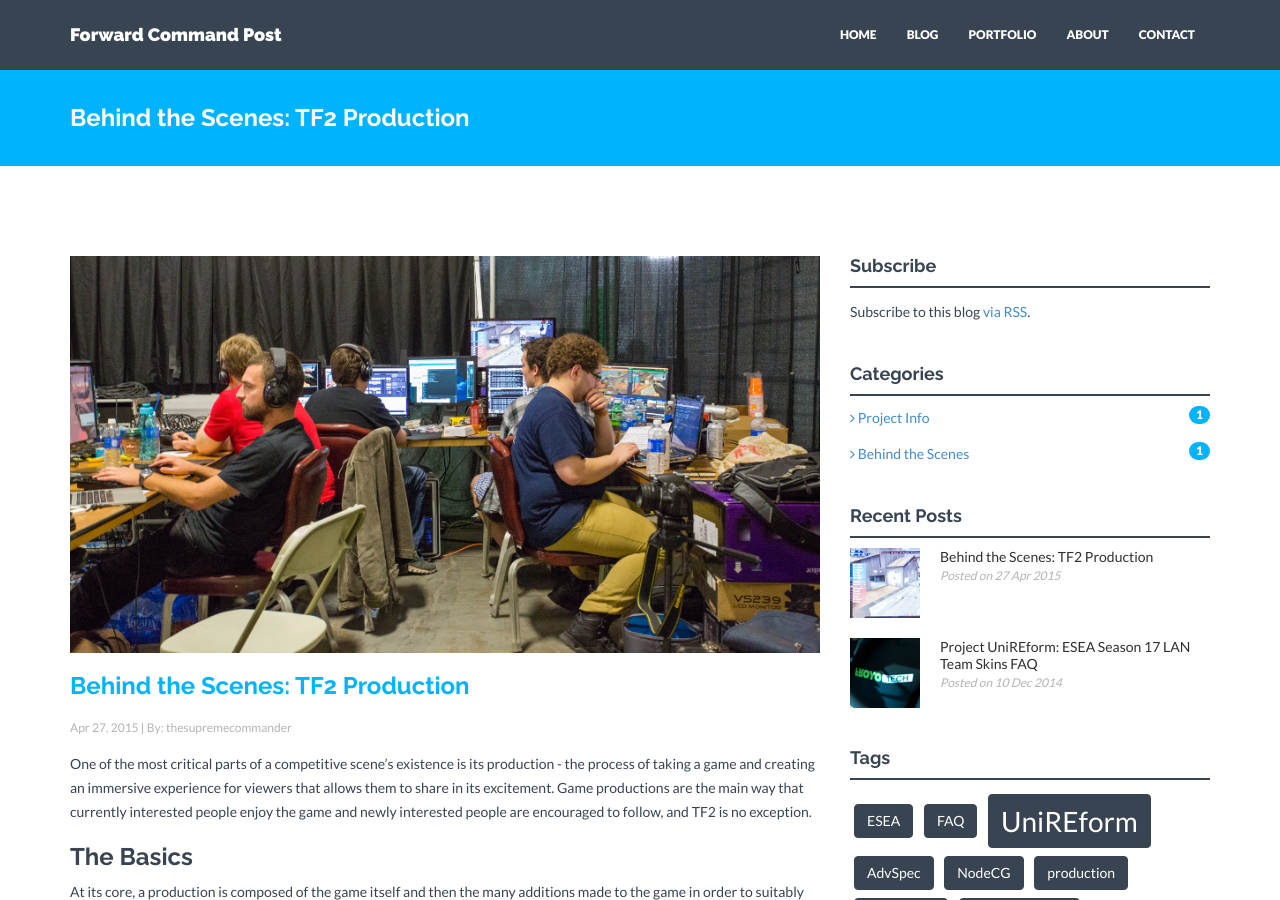
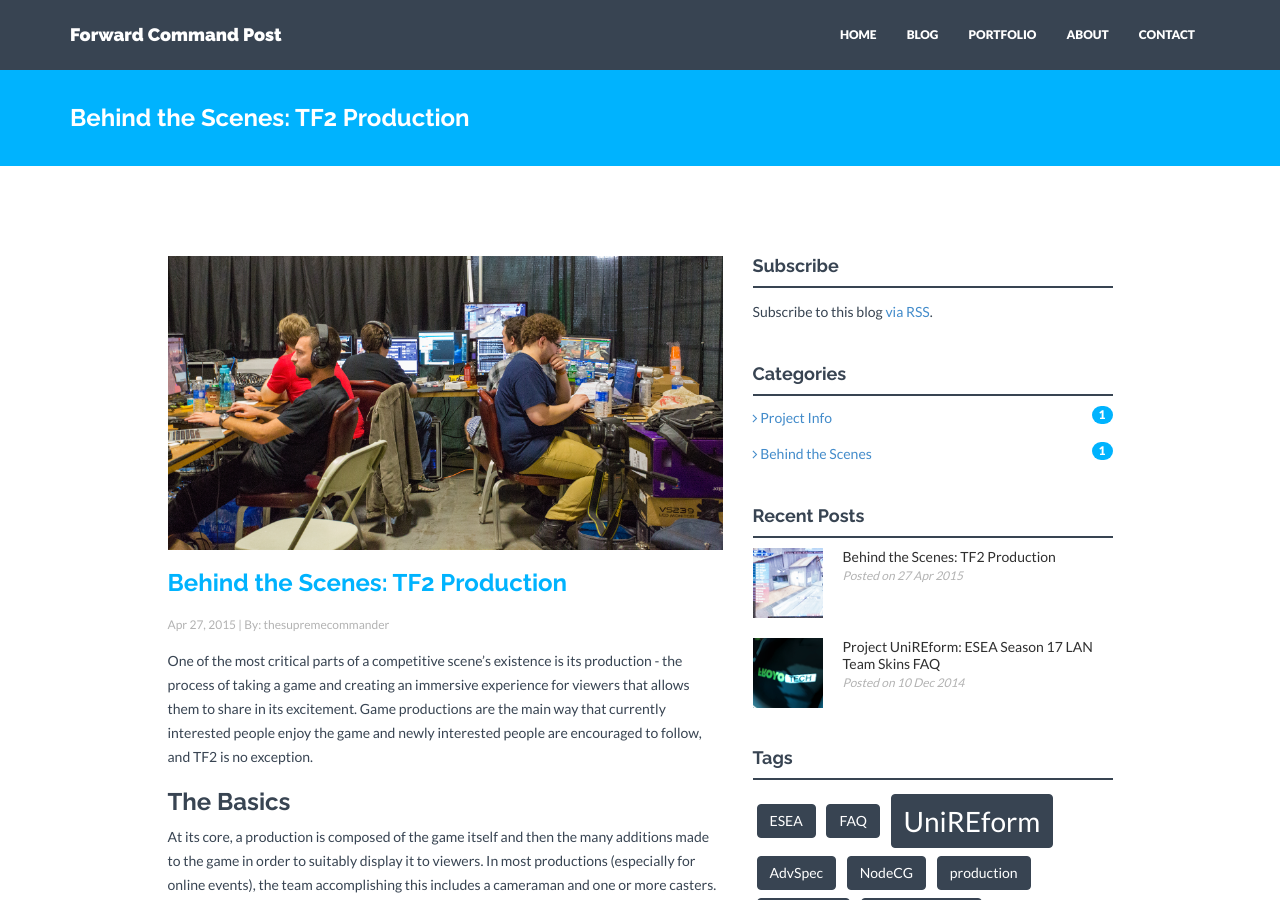
Before and after one commit to fwdcp/fwdcp.github.io, a Jekyll site: the page built from _posts/2015-04-26-production-behind-the-scenes.markdown, in a window 1280 px wide and 900 px high. Built offline with Jekyll 4.4.1, drawn with Linux system fonts in a browser that asks for light colours; nearby versions of some CDN libraries.

Commit message:
Adjust spacing for post.

```diff
--- a/_layouts/post.html
+++ b/_layouts/post.html
@@ -7,7 +7,7 @@
 <div class="container mtb">
     <div class="row">
         <! -- SINGLE POST -->
-        <div class="col-lg-8">
+        <div class="col-lg-6 col-lg-offset-1">
             <! -- Blog Post  -->
             <p><img class="img-responsive" src="{{ "/assets/img/blog/" | prepend: site.baseurl }}{{ page.img }}"></p>
             <a href="{{ page.url | prepend: site.baseurl }}"><h3 class="ctitle">{{ page.title }}</h3></a>
```
